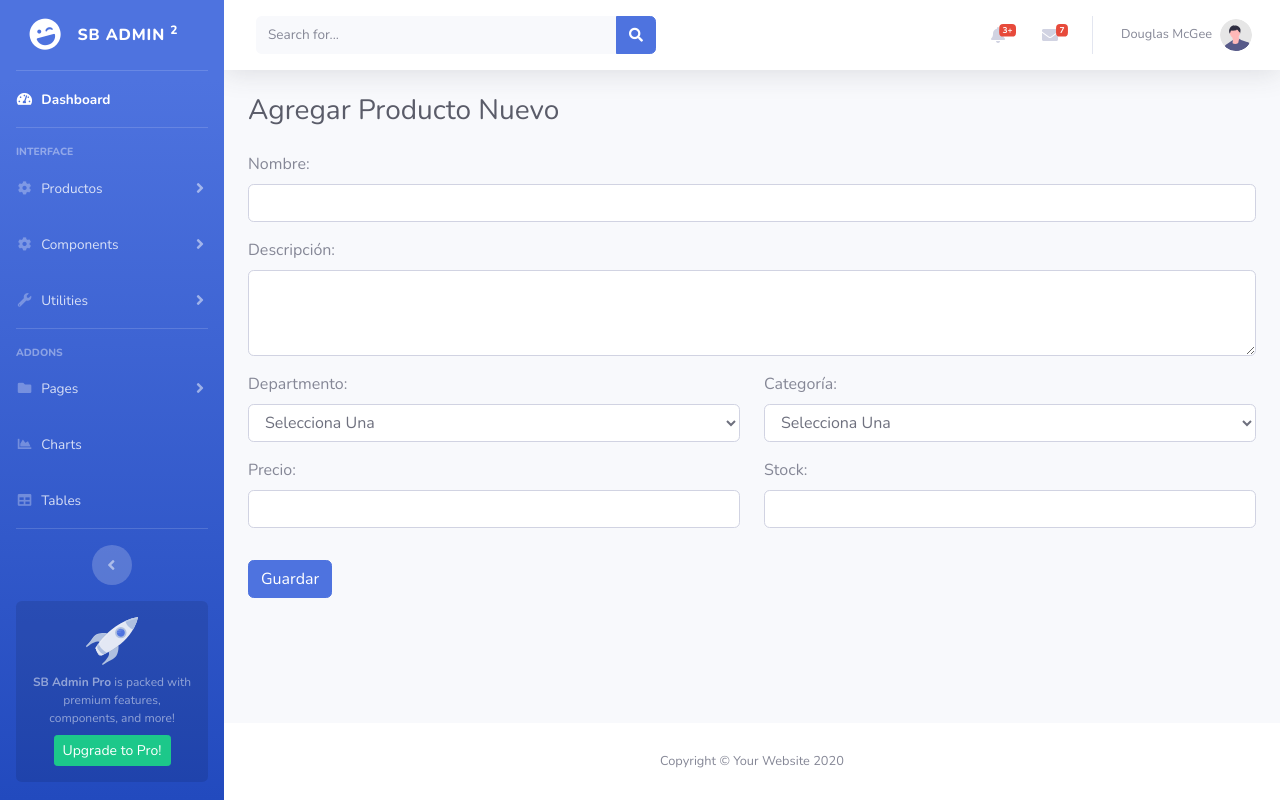
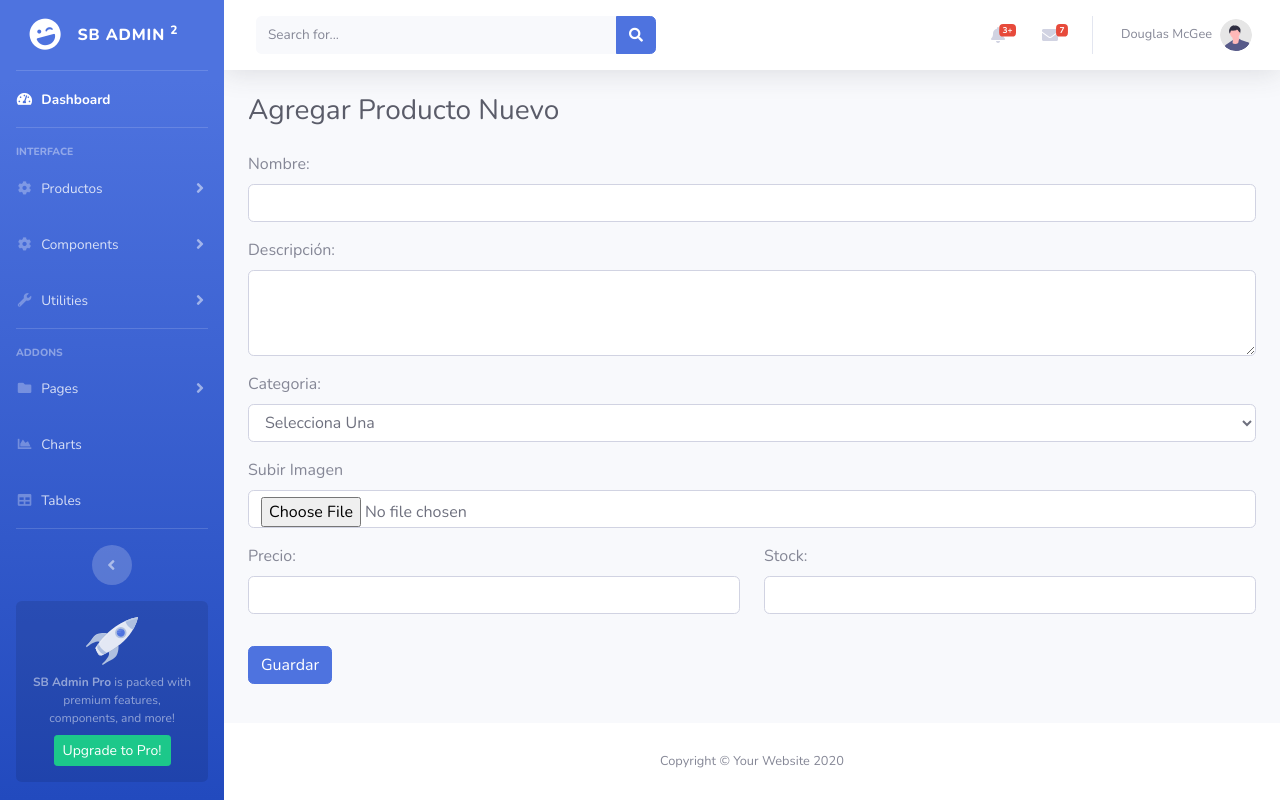
Before and after one commit to Eighttits/ProgramacionWeb2, a PHP site: page /views/productos/agregar-producto.php in a window 1280 px wide. Run offline with PHP 8.4, Linux system fonts and the light colour scheme; data that the repository does not hold is empty; some libraries are stand-ins or nearby versions.

Commit message:
agregar imagenes y borre departamentos

```diff
--- a/app/config.php
+++ b/app/config.php
@@ -3,7 +3,7 @@
 define("BD_HOST", "localhost");
 define("BD_USER", "root");
 define("BD_PASS", "admin");
-define("BD", "deji-deri");
+define("BD", "deji");
 define("BD_ENCODE", "utf8");
 
 ?>
--- a/model/productoModel.php
+++ b/model/productoModel.php
@@ -7,37 +7,28 @@ class productoModel {
         $this->conn = $conn;
     }
 
-    function obtenerDepartamentos()
+
+    function obtenerCategorias()
     {
-        $SqlConsulta = "SELECT * FROM departamento;";
+        $SqlConsulta = "SELECT * FROM categoria;";
         $result = mysqli_query($this->conn, $SqlConsulta);
         if($result){
             return $result;
         }
     }
 
-    function obtenerCategorias($idDepartamento)
-    {
-        $SqlConsulta = "SELECT * FROM categoria where id_departamento = '$idDepartamento';";
-        $result = mysqli_query($this->conn, $SqlConsulta);
-        if($result){
-            return $result;
-        }
-    }
-
-    public function insertarProducto($idcategoria, $iddepartamento, $nombre, $precio, $descripcion, $stock){
-        $sqlConsulta = "INSERT INTO producto(id_categoria, id_departamento, nombre, precio, descripcion, stock)
-        VALUES($idcategoria, $iddepartamento, '$nombre', '$precio', '$descripcion', '$stock');";
+    public function insertarProducto($idcategoria, $nombre, $precio, $descripcion, $stock, $imgname){
+        $sqlConsulta = "INSERT INTO producto(id_categoria, nombre, precio, descripcion, stock, imagen)
+        VALUES($idcategoria, '$nombre', '$precio', '$descripcion', '$stock', '$imgname');";
         $result = mysqli_query($this->conn, $sqlConsulta);
         return $result;
     }
 
     ### funciones de consulta de informacion ###
     public function obtenerProductos(){
-        $SqlConsulta = "SELECT p.*,c.nombre AS 'categoria', d.nombre AS 'departamento'
+        $SqlConsulta = "SELECT p.*,c.nombre AS 'categoria'
                         FROM producto p
                         INNER JOIN categoria c ON p.id_categoria = c.id
-                        INNER JOIN departamento d ON p.id_departamento = d.id
                         ORDER BY p.id ASC;";
         $result = mysqli_query($this->conn, $SqlConsulta);
         if($result){
--- a/views/productos/agregar-producto.php
+++ b/views/productos/agregar-producto.php
@@ -1,4 +1,4 @@
-<?php include('../../partials/header-tables.php');?>
+<?php include('../../partials/header-tables.php'); ?>
 
 <div id="wrapper">
 
@@ -22,11 +22,9 @@ $modeloProductos = new productoModel($conn);
                 </button>
 
                 <!-- Topbar Search -->
-                    <form
-                        class="d-none d-sm-inline-block form-inline mr-auto ml-md-3 my-2 my-md-0 mw-100 navbar-search">
+                <form class="d-none d-sm-inline-block form-inline mr-auto ml-md-3 my-2 my-md-0 mw-100 navbar-search">
                     <div class="input-group">
-                            <input type="text" class="form-control bg-light border-0 small" placeholder="Search for..."
-                                aria-label="Search" aria-describedby="basic-addon2">
+                        <input type="text" class="form-control bg-light border-0 small" placeholder="Search for..." aria-label="Search" aria-describedby="basic-addon2">
                         <div class="input-group-append">
                             <button class="btn btn-primary" type="button">
                                 <i class="fas fa-search fa-sm"></i>
@@ -40,18 +38,14 @@ $modeloProductos = new productoModel($conn);
 
                     <!-- Nav Item - Search Dropdown (Visible Only XS) -->
                     <li class="nav-item dropdown no-arrow d-sm-none">
-                            <a class="nav-link dropdown-toggle" href="#" id="searchDropdown" role="button"
-                                data-toggle="dropdown" aria-haspopup="true" aria-expanded="false">
+                        <a class="nav-link dropdown-toggle" href="#" id="searchDropdown" role="button" data-toggle="dropdown" aria-haspopup="true" aria-expanded="false">
                             <i class="fas fa-search fa-fw"></i>
                         </a>
                         <!-- Dropdown - Messages -->
-                            <div class="dropdown-menu dropdown-menu-right p-3 shadow animated--grow-in"
-                                aria-labelledby="searchDropdown">
+                        <div class="dropdown-menu dropdown-menu-right p-3 shadow animated--grow-in" aria-labelledby="searchDropdown">
                             <form class="form-inline mr-auto w-100 navbar-search">
                                 <div class="input-group">
-                                        <input type="text" class="form-control bg-light border-0 small"
-                                            placeholder="Search for..." aria-label="Search"
-                                            aria-describedby="basic-addon2">
+                                    <input type="text" class="form-control bg-light border-0 small" placeholder="Search for..." aria-label="Search" aria-describedby="basic-addon2">
                                     <div class="input-group-append">
                                         <button class="btn btn-primary" type="button">
                                             <i class="fas fa-search fa-sm"></i>
@@ -64,15 +58,13 @@ $modeloProductos = new productoModel($conn);
 
                     <!-- Nav Item - Alerts -->
                     <li class="nav-item dropdown no-arrow mx-1">
-                            <a class="nav-link dropdown-toggle" href="#" id="alertsDropdown" role="button"
-                                data-toggle="dropdown" aria-haspopup="true" aria-expanded="false">
+                        <a class="nav-link dropdown-toggle" href="#" id="alertsDropdown" role="button" data-toggle="dropdown" aria-haspopup="true" aria-expanded="false">
                             <i class="fas fa-bell fa-fw"></i>
                             <!-- Counter - Alerts -->
                             <span class="badge badge-danger badge-counter">3+</span>
                         </a>
                         <!-- Dropdown - Alerts -->
-                            <div class="dropdown-list dropdown-menu dropdown-menu-right shadow animated--grow-in"
-                                aria-labelledby="alertsDropdown">
+                        <div class="dropdown-list dropdown-menu dropdown-menu-right shadow animated--grow-in" aria-labelledby="alertsDropdown">
                             <h6 class="dropdown-header">
                                 Alerts Center
                             </h6>
@@ -115,22 +107,19 @@ $modeloProductos = new productoModel($conn);
 
                     <!-- Nav Item - Messages -->
                     <li class="nav-item dropdown no-arrow mx-1">
-                            <a class="nav-link dropdown-toggle" href="#" id="messagesDropdown" role="button"
-                                data-toggle="dropdown" aria-haspopup="true" aria-expanded="false">
+                        <a class="nav-link dropdown-toggle" href="#" id="messagesDropdown" role="button" data-toggle="dropdown" aria-haspopup="true" aria-expanded="false">
                             <i class="fas fa-envelope fa-fw"></i>
                             <!-- Counter - Messages -->
                             <span class="badge badge-danger badge-counter">7</span>
                         </a>
                         <!-- Dropdown - Messages -->
-                            <div class="dropdown-list dropdown-menu dropdown-menu-right shadow animated--grow-in"
-                                aria-labelledby="messagesDropdown">
+                        <div class="dropdown-list dropdown-menu dropdown-menu-right shadow animated--grow-in" aria-labelledby="messagesDropdown">
                             <h6 class="dropdown-header">
                                 Message Center
                             </h6>
                             <a class="dropdown-item d-flex align-items-center" href="#">
                                 <div class="dropdown-list-image mr-3">
-                                        <img class="rounded-circle" src="img/undraw_profile_1.svg"
-                                            alt="...">
+                                    <img class="rounded-circle" src="img/undraw_profile_1.svg" alt="...">
                                     <div class="status-indicator bg-success"></div>
                                 </div>
                                 <div class="font-weight-bold">
@@ -141,8 +130,7 @@ $modeloProductos = new productoModel($conn);
                             </a>
                             <a class="dropdown-item d-flex align-items-center" href="#">
                                 <div class="dropdown-list-image mr-3">
-                                        <img class="rounded-circle" src="img/undraw_profile_2.svg"
-                                            alt="...">
+                                    <img class="rounded-circle" src="img/undraw_profile_2.svg" alt="...">
                                     <div class="status-indicator"></div>
                                 </div>
                                 <div>
@@ -153,8 +141,7 @@ $modeloProductos = new productoModel($conn);
                             </a>
                             <a class="dropdown-item d-flex align-items-center" href="#">
                                 <div class="dropdown-list-image mr-3">
-                                        <img class="rounded-circle" src="img/undraw_profile_3.svg"
-                                            alt="...">
+                                    <img class="rounded-circle" src="img/undraw_profile_3.svg" alt="...">
                                     <div class="status-indicator bg-warning"></div>
                                 </div>
                                 <div>
@@ -165,8 +152,7 @@ $modeloProductos = new productoModel($conn);
                             </a>
                             <a class="dropdown-item d-flex align-items-center" href="#">
                                 <div class="dropdown-list-image mr-3">
-                                        <img class="rounded-circle" src="https://source.unsplash.com/Mv9hjnEUHR4/60x60"
-                                            alt="...">
+                                    <img class="rounded-circle" src="https://source.unsplash.com/Mv9hjnEUHR4/60x60" alt="...">
                                     <div class="status-indicator bg-success"></div>
                                 </div>
                                 <div>
@@ -183,15 +169,12 @@ $modeloProductos = new productoModel($conn);
 
                     <!-- Nav Item - User Information -->
                     <li class="nav-item dropdown no-arrow">
-                            <a class="nav-link dropdown-toggle" href="#" id="userDropdown" role="button"
-                                data-toggle="dropdown" aria-haspopup="true" aria-expanded="false">
+                        <a class="nav-link dropdown-toggle" href="#" id="userDropdown" role="button" data-toggle="dropdown" aria-haspopup="true" aria-expanded="false">
                             <span class="mr-2 d-none d-lg-inline text-gray-600 small">Douglas McGee</span>
-                                <img class="img-profile rounded-circle"
-                                    src="img/undraw_profile.svg">
+                            <img class="img-profile rounded-circle" src="img/undraw_profile.svg">
                         </a>
                         <!-- Dropdown - User Information -->
-                            <div class="dropdown-menu dropdown-menu-right shadow animated--grow-in"
-                                aria-labelledby="userDropdown">
+                        <div class="dropdown-menu dropdown-menu-right shadow animated--grow-in" aria-labelledby="userDropdown">
                             <a class="dropdown-item" href="#">
                                 <i class="fas fa-user fa-sm fa-fw mr-2 text-gray-400"></i>
                                 Profile
@@ -236,42 +219,17 @@ $modeloProductos = new productoModel($conn);
                         <textarea class="form-control" id="productDescription" name="descripcion" rows="3" required></textarea>
                     </div>
 
-                        <div class="row">
 
-                            <div class="form-group col">
-                                <label for="productDepartment">Departmento:</label>
+
+                    <div class="form-group">
+                        <label for="productDepartment">Categoria:</label>
                         <!-- You need to replace the options in the select dropdown with your actual departments -->
-                                <select class="form-control" id="productDepartment" name="productDepartment" required>
+                        <select class="form-control" id="productDepartment" name="categoria" required onchange="loadCategories(this.value)">
                             <option value="">Selecciona Una</option>
                             <!-- Add more options as needed -->
                             <?php
                             // Llama a la función para obtener las categorías
-                                    $departamentos = $modeloProductos->obtenerDepartamentos();
-
-                                    if ($departamentos) {
-                                        while ($row = mysqli_fetch_assoc($departamentos)) {
-                                            // Imprime una opción por cada categoría
-                                            echo '<option value="' . $row['id'] . '">' . $row['nombre'] . '</option>';
-                                        }
-                                        // Libera la memoria de los resultados
-                                        mysqli_free_result($departamentos);
-                                    }
-                                    ?>
-
-                                </select>
-                            </div>
-
-
-                            <div class="form-group col">
-                                <label for="productCategory">Categoría:</label>
-                                <select class="form-control" id="productCategory" name="productCategory" required>
-                                    <option value="">Selecciona Una</option>
-                                    <!-- Options will be dynamically loaded using JavaScript -->
-
-                                    <?php
-                                    // Llama a la función para obtener las categorías
-                                    $idDepartamento = '<script> loadCategories(); console.log(loadCategories()) </script>';
-                                    $categorias = $modeloProductos->obtenerCategorias($idDepartamento);
+                            $categorias = $modeloProductos->obtenerCategorias();
 
                             if ($categorias) {
                                 while ($row = mysqli_fetch_assoc($categorias)) {
@@ -285,17 +243,19 @@ $modeloProductos = new productoModel($conn);
                         </select>
                     </div>
 
+                    <div class="mb-3">
+                        <label for="" class="form-label">Subir Imagen</label>
+                        <input type="file" class="form-control" name="img" id="" placeholder="" aria-describedby="fileHelpId">
                     </div>
-
                     <div class="row">
                         <div class="form-group col">
                             <label for="productPrice">Precio:</label>
-                            <input type="number" class="form-control" id="productPrice" name="productPrice" step="0.01" required>
+                            <input type="number" class="form-control" id="productPrice" name="precio" step="0.01" required>
                         </div>
 
                         <div class="form-group col">
                             <label for="productStock">Stock:</label>
-                            <input type="number" class="form-control" id="productStock" name="productStock" required>
+                            <input type="number" class="form-control" id="productStock" name="stock" required>
                         </div>
                     </div>
 
@@ -331,8 +291,7 @@ $modeloProductos = new productoModel($conn);
 </a>
 
 <!-- Logout Modal-->
-    <div class="modal fade" id="logoutModal" tabindex="-1" role="dialog" aria-labelledby="exampleModalLabel"
-        aria-hidden="true">
+<div class="modal fade" id="logoutModal" tabindex="-1" role="dialog" aria-labelledby="exampleModalLabel" aria-hidden="true">
     <div class="modal-dialog" role="document">
         <div class="modal-content">
             <div class="modal-header">
@@ -352,4 +311,4 @@ $modeloProductos = new productoModel($conn);
 
 
 
-<?php include('../../partials/footer-tables.php');?>
+<?php include('../../partials/footer-tables.php'); ?>
```
Also changed, not shown: controller/producto/productoController.php (+6 -2 lines), js/producto.js (+8 -3 lines), views/productos/productos.php (+3 -4 lines), resources/imagenes-productos/apple-watch.jpeg (added). Lines whose indentation alone changed are shown as unchanged.
